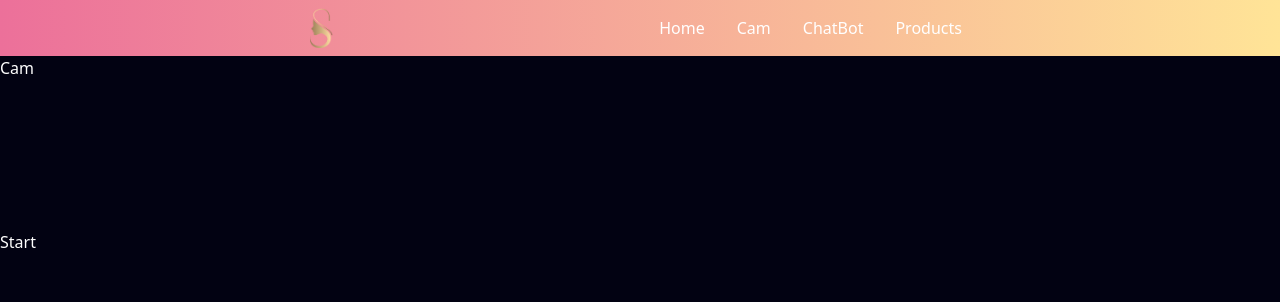
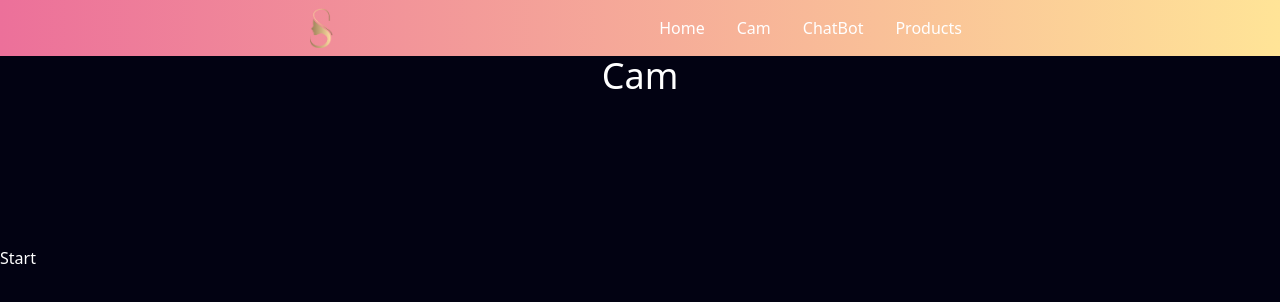
Before and after one commit to JustHacks/Skinre, a React app: page /cam in a window 1280 px wide. Shown: the top 302 px of the page. Built offline with nearby package versions, Linux system fonts and the light colour scheme.

Commit message:
added so little stuff

```diff
--- a/src/pages/cam.jsx
+++ b/src/pages/cam.jsx
@@ -73,8 +73,8 @@ export const Cam = (props) => {
     }
 	return (
 		<main className="w-full h-screen bg-dark text-white scrollbar-thin scrollbar-track-white scrollbar-thumb-bluegray">
-			  <div><h1 className="">Cam</h1></div>
-					<div className="card">
+			  <div><h1 className="text-center text-4xl ">Cam</h1></div>
+					<div className="card w-">
 						<div id="webcam-container"></div>
 					<div className="webcam-container">
    					 <div className="acne" id="acne">
```
